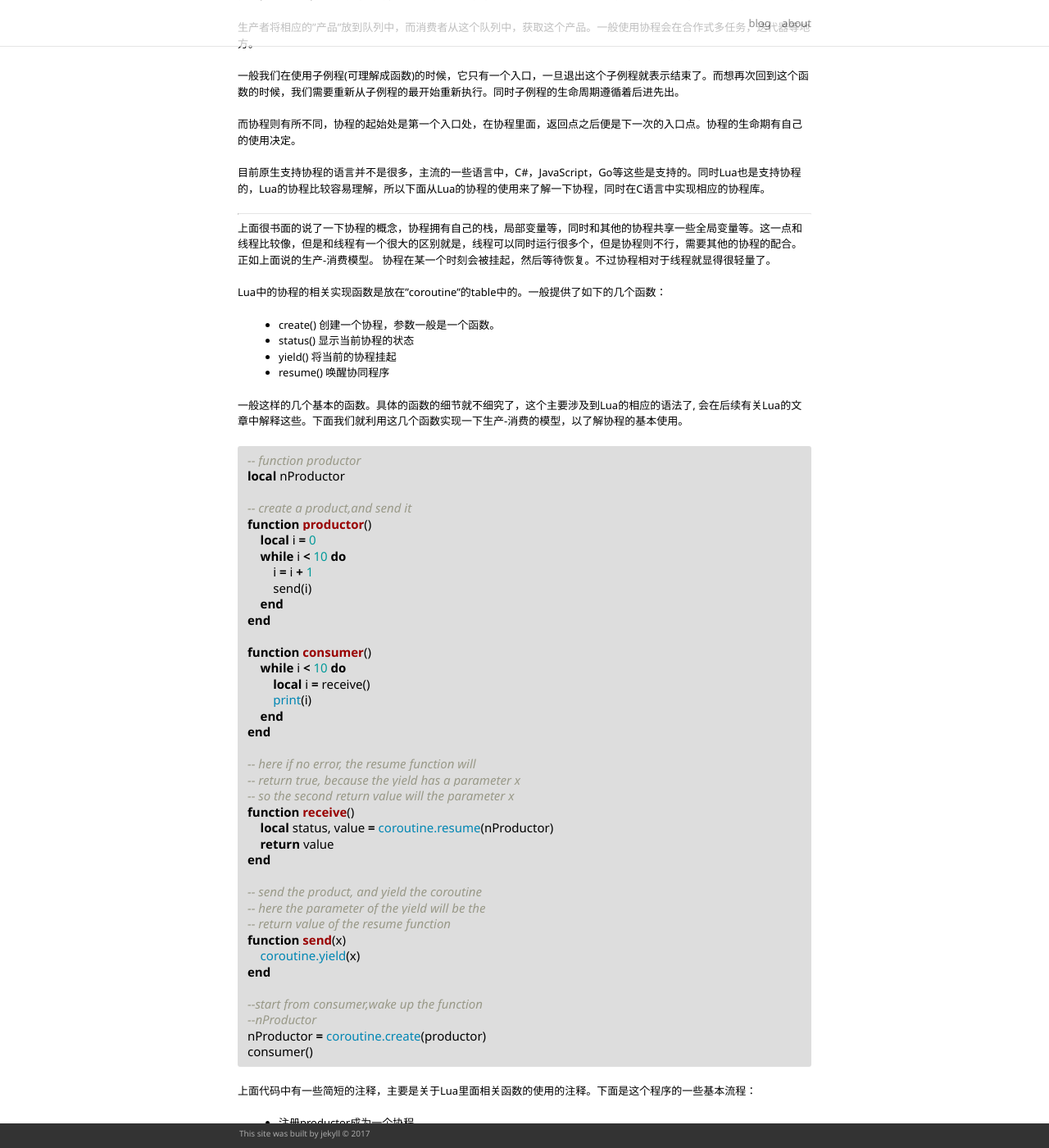
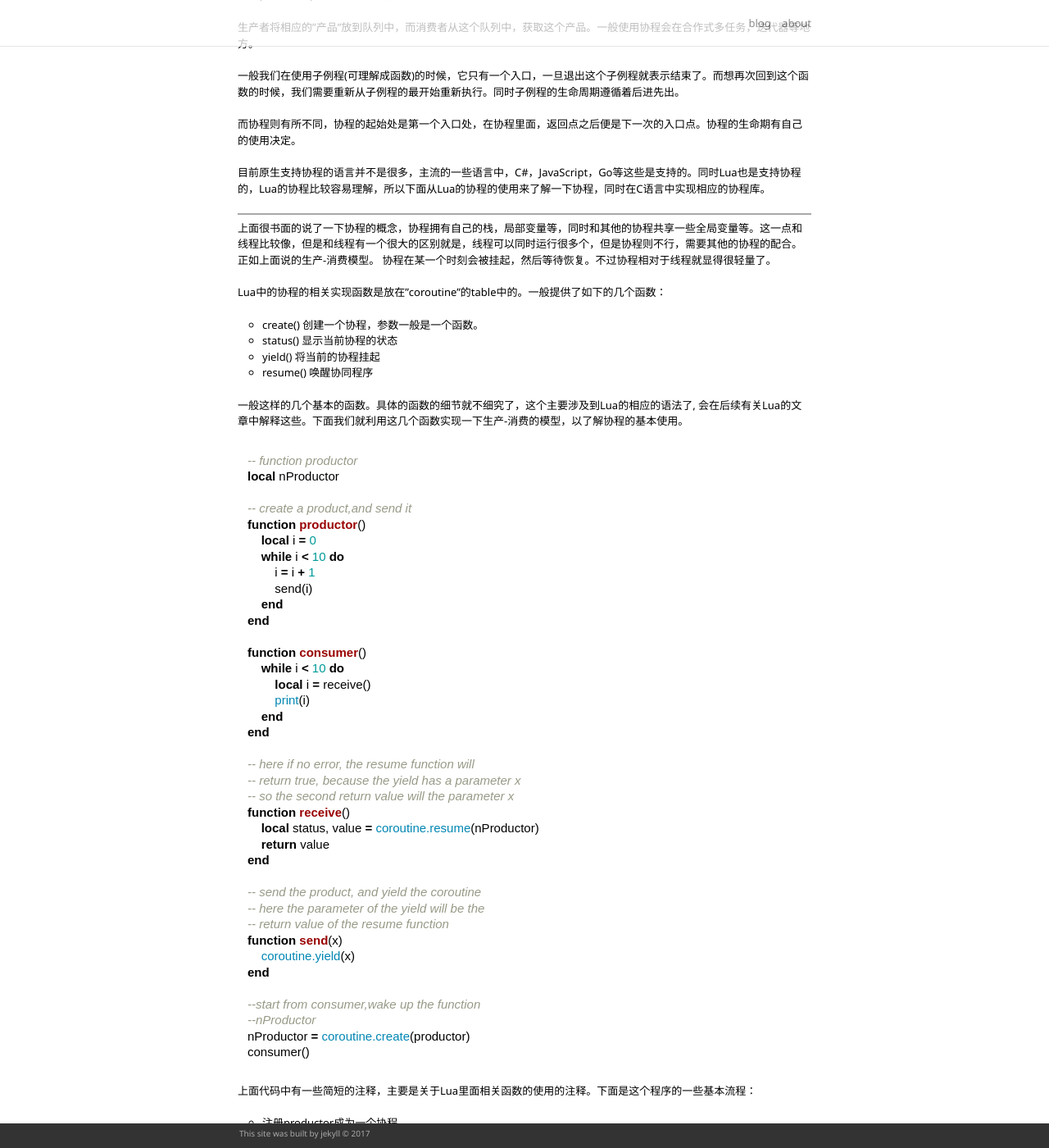
Before and after one commit to JesseEisen/JesseEisen.github.io, a Jekyll site: the page built from _posts/2016-05-18-coroutine.md, in a window 1280 px wide and 1400 px high, scrolled down 249 px. Shown: the whole window at 82% size. Built offline with Jekyll 4.4.1, drawn with Linux system fonts in a browser that asks for light colours; nearby versions of some CDN libraries.

Commit message:
change the css

```diff
--- a/_sass/_base.scss
+++ b/_sass/_base.scss
@@ -111,7 +111,8 @@ figcaption {
  * Lists
  */
 ul, ol {
-    margin-left: $horizontal-spacing-unit;
+    list-style-type: circle;
+    margin-left: 30px;
 }
 
 li {
@@ -194,10 +195,10 @@ blockquote {
  */
 pre,
 code {
-    font-family:"Segoe UI", Arial, "Microsoft YaHei", "微软雅黑", sans-serif, Helvetica;
+    font-family:sans-serif, Helvetica;
     font-size: 15px;
     border-radius: 3px;
-    background-color: #DDD;
+    background-color: rgba(163, 180, 206, 0);
 }
 
 code {
--- a/_sass/_layout.scss
+++ b/_sass/_layout.scss
@@ -171,8 +171,8 @@ hr {
     -webkit-margin-start: auto;
     -webkit-margin-end: auto;
     overflow: hidden;
-    border-style: inset;
     border-width: 1px;
+    border-color: #a9a9a9;
 }
 }
 .post-meta {
```
Also changed, not shown: _posts/2016-05-18-coroutine.md (+8 -7 lines).
